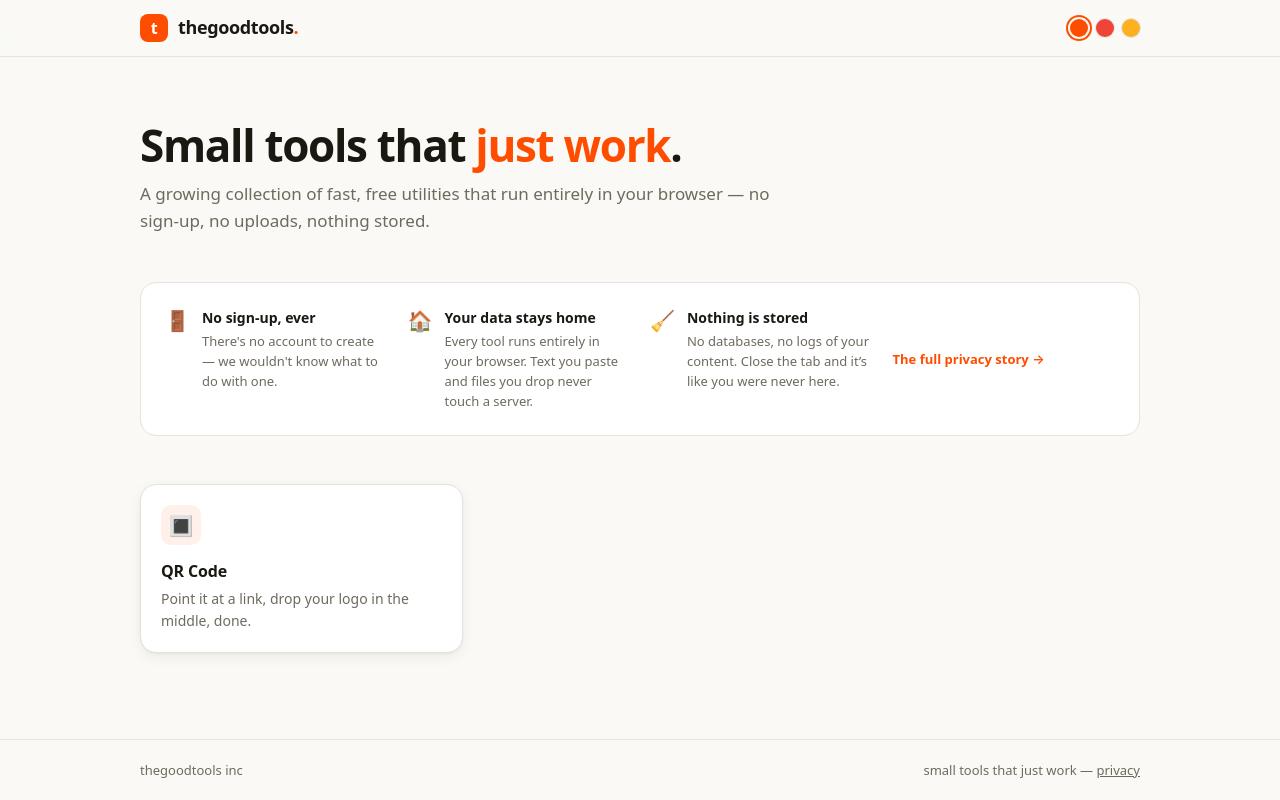
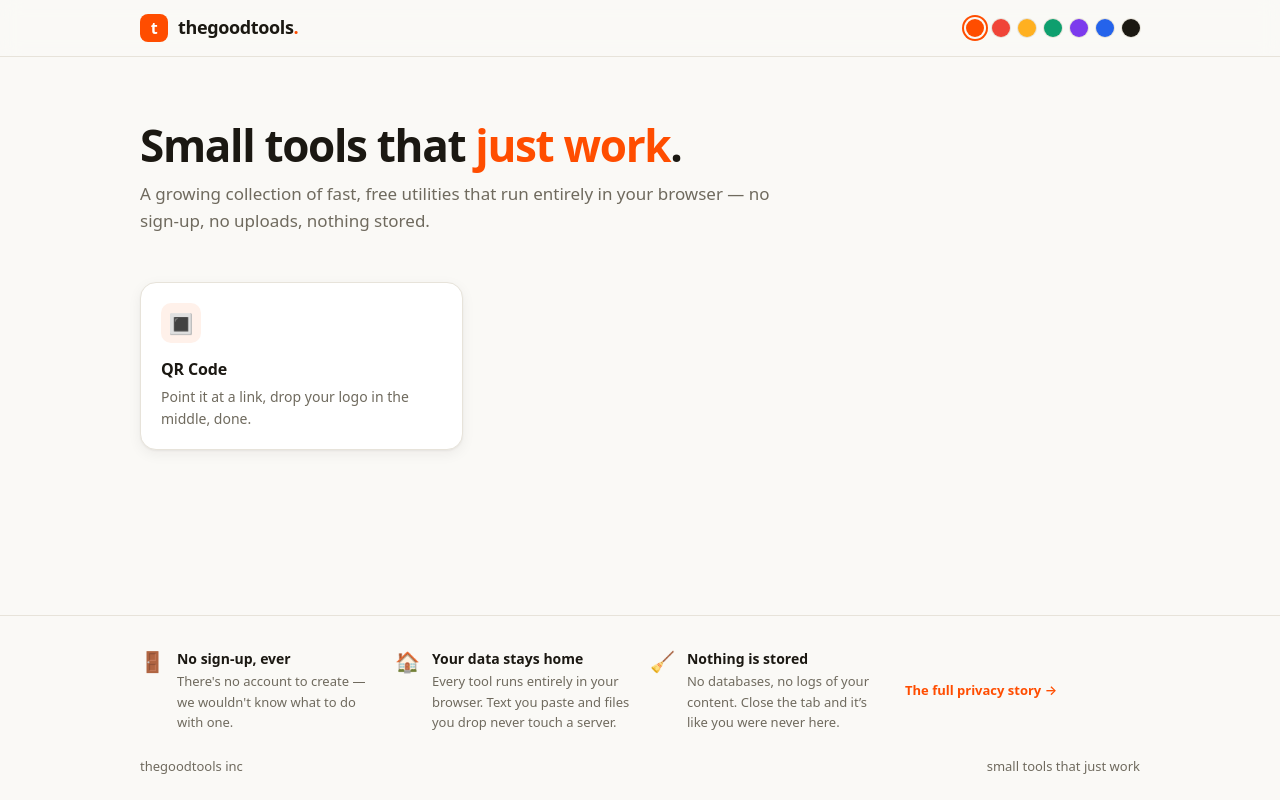
Before and after one commit to jeanbauer/thegoodtools, a React (Vite) app: page / in a window 1280 px wide. Built offline with nearby package versions, Linux system fonts and the light colour scheme.

Commit message:
Move privacy strip into footer; add 4 more preview palettes
- Privacy points now live in the footer on every page, no card chrome
- Palette switcher grows to 7: + Spearmint, Lilac, Ocean, Mono Ink,
  each with tinted backgrounds and light/dark variants

```diff
--- a/src/app.css
+++ b/src/app.css
@@ -127,7 +127,13 @@ a {
 .shell-footer-inner {
   max-width: var(--max-width);
   margin: 0 auto;
-  padding: 20px var(--space-page);
+  padding: 32px var(--space-page) 24px;
+  display: flex;
+  flex-direction: column;
+  gap: 24px;
+}
+
+.shell-footer-line {
   display: flex;
   justify-content: space-between;
   gap: 12px;
@@ -252,11 +258,7 @@ a {
   display: grid;
   grid-template-columns: repeat(auto-fit, minmax(220px, 1fr));
   gap: 20px;
-  margin: 0 0 48px;
-  padding: 24px;
-  background: var(--color-surface);
-  border: 1px solid var(--color-border);
-  border-radius: var(--radius-lg);
+  align-items: center;
 }
 
 .privacy-point {
@@ -273,6 +275,7 @@ a {
 .privacy-point h2 {
   margin: 0 0 2px;
   font-size: 14px;
+  color: var(--color-ink);
 }
 
 .privacy-point p {
--- a/src/pages/Home.tsx
+++ b/src/pages/Home.tsx
@@ -1,23 +1,5 @@
 import { Link } from 'react-router-dom'
 import { tools } from '../tools/registry'
-
-const privacyPoints = [
-  {
-    icon: '🚪',
-    title: 'No sign-up, ever',
-    text: "There's no account to create — we wouldn't know what to do with one.",
-  },
-  {
-    icon: '🏠',
-    title: 'Your data stays home',
-    text: 'Every tool runs entirely in your browser. Text you paste and files you drop never touch a server.',
-  },
-  {
-    icon: '🧹',
-    title: 'Nothing is stored',
-    text: 'No databases, no logs of your content. Close the tab and it’s like you were never here.',
-  },
-]
 
 export function Home() {
   return (
@@ -30,23 +12,6 @@ export function Home() {
           A growing collection of fast, free utilities that run entirely in
           your browser — no sign-up, no uploads, nothing stored.
         </p>
-      </section>
-
-      <section className="privacy-strip" aria-label="Privacy promises">
-        {privacyPoints.map((point) => (
-          <div key={point.title} className="privacy-point">
-            <span className="privacy-icon" aria-hidden>
-              {point.icon}
-            </span>
-            <div>
-              <h2>{point.title}</h2>
-              <p>{point.text}</p>
-            </div>
-          </div>
-        ))}
-        <Link to="/privacy" className="privacy-more">
-          The full privacy story →
-        </Link>
       </section>
 
       {tools.length === 0 ? (
--- a/src/shell/Layout.tsx
+++ b/src/shell/Layout.tsx
@@ -1,5 +1,23 @@
 import { Link, Outlet } from 'react-router-dom'
 import { PaletteSwitcher } from './PaletteSwitcher'
+
+const privacyPoints = [
+  {
+    icon: '🚪',
+    title: 'No sign-up, ever',
+    text: "There's no account to create — we wouldn't know what to do with one.",
+  },
+  {
+    icon: '🏠',
+    title: 'Your data stays home',
+    text: 'Every tool runs entirely in your browser. Text you paste and files you drop never touch a server.',
+  },
+  {
+    icon: '🧹',
+    title: 'Nothing is stored',
+    text: 'No databases, no logs of your content. Close the tab and it’s like you were never here.',
+  },
+]
 
 export function Layout() {
   return (
@@ -22,10 +40,26 @@ export function Layout() {
       </main>
       <footer className="shell-footer">
         <div className="shell-footer-inner">
-          <span>thegoodtools inc</span>
-          <span>
-            small tools that just work — <Link to="/privacy">privacy</Link>
-          </span>
+          <div className="privacy-strip" aria-label="Privacy promises">
+            {privacyPoints.map((point) => (
+              <div key={point.title} className="privacy-point">
+                <span className="privacy-icon" aria-hidden>
+                  {point.icon}
+                </span>
+                <div>
+                  <h2>{point.title}</h2>
+                  <p>{point.text}</p>
+                </div>
+              </div>
+            ))}
+            <Link to="/privacy" className="privacy-more">
+              The full privacy story →
+            </Link>
+          </div>
+          <div className="shell-footer-line">
+            <span>thegoodtools inc</span>
+            <span>small tools that just work</span>
+          </div>
         </div>
       </footer>
     </>
--- a/src/shell/PaletteSwitcher.tsx
+++ b/src/shell/PaletteSwitcher.tsx
@@ -9,6 +9,10 @@ const palettes = [
   { id: 'orange', label: 'Safety Orange', color: '#ff4d00' },
   { id: 'coral', label: 'Coral Punch', color: '#f04438' },
   { id: 'amber', label: 'Sunny Amber', color: '#ffb020' },
+  { id: 'spearmint', label: 'Spearmint', color: '#0e9f6e' },
+  { id: 'lilac', label: 'Lilac', color: '#7c3aed' },
+  { id: 'ocean', label: 'Ocean', color: '#2563eb' },
+  { id: 'mono', label: 'Mono Ink', color: '#1b1812' },
 ] as const
 
 type PaletteId = (typeof palettes)[number]['id']
--- a/src/theme.css
+++ b/src/theme.css
@@ -86,6 +86,50 @@
   --color-accent-soft: #fff3d9;
 }
 
+[data-palette='spearmint'] {
+  --color-bg: #f1f8f4;
+  --color-surface: #ffffff;
+  --color-ink: #12211a;
+  --color-muted: #5f7268;
+  --color-border: #d9eadf;
+  --color-accent: #0e9f6e;
+  --color-accent-ink: #ffffff;
+  --color-accent-soft: #e0f4ea;
+}
+
+[data-palette='lilac'] {
+  --color-bg: #f8f5fc;
+  --color-surface: #ffffff;
+  --color-ink: #1f1830;
+  --color-muted: #6f6684;
+  --color-border: #e6def2;
+  --color-accent: #7c3aed;
+  --color-accent-ink: #ffffff;
+  --color-accent-soft: #efe7fb;
+}
+
+[data-palette='ocean'] {
+  --color-bg: #f2f6fa;
+  --color-surface: #ffffff;
+  --color-ink: #131c26;
+  --color-muted: #5d6d7e;
+  --color-border: #dbe5ee;
+  --color-accent: #2563eb;
+  --color-accent-ink: #ffffff;
+  --color-accent-soft: #e5eefa;
+}
+
+[data-palette='mono'] {
+  --color-bg: #fbfaf8;
+  --color-surface: #ffffff;
+  --color-ink: #1b1812;
+  --color-muted: #6f6a5e;
+  --color-border: #e7e3da;
+  --color-accent: #1b1812;
+  --color-accent-ink: #fbfaf8;
+  --color-accent-soft: #f0ede6;
+}
+
 @media (prefers-color-scheme: dark) {
   [data-palette='coral'] {
     --color-bg: #181110;
@@ -108,4 +152,48 @@
     --color-accent-ink: #2a1d00;
     --color-accent-soft: #2e2410;
   }
+
+  [data-palette='spearmint'] {
+    --color-bg: #0f1613;
+    --color-surface: #16211c;
+    --color-ink: #e9f2ec;
+    --color-muted: #93a89c;
+    --color-border: #27352e;
+    --color-accent: #34d399;
+    --color-accent-ink: #06251a;
+    --color-accent-soft: #14281f;
+  }
+
+  [data-palette='lilac'] {
+    --color-bg: #15121e;
+    --color-surface: #1e1929;
+    --color-ink: #efeaf7;
+    --color-muted: #a89fbe;
+    --color-border: #342d45;
+    --color-accent: #a78bfa;
+    --color-accent-ink: #1e1240;
+    --color-accent-soft: #251c38;
+  }
+
+  [data-palette='ocean'] {
+    --color-bg: #10141a;
+    --color-surface: #18202a;
+    --color-ink: #e8eef5;
+    --color-muted: #93a3b5;
+    --color-border: #28343f;
+    --color-accent: #60a5fa;
+    --color-accent-ink: #0a1a33;
+    --color-accent-soft: #16222f;
+  }
+
+  [data-palette='mono'] {
+    --color-bg: #14120e;
+    --color-surface: #1d1a15;
+    --color-ink: #f3efe7;
+    --color-muted: #a39c8d;
+    --color-border: #322d24;
+    --color-accent: #f3efe7;
+    --color-accent-ink: #14120e;
+    --color-accent-soft: #26221b;
+  }
 }
```
